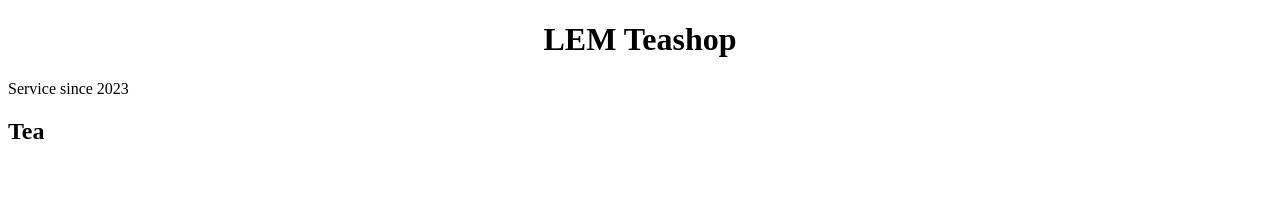
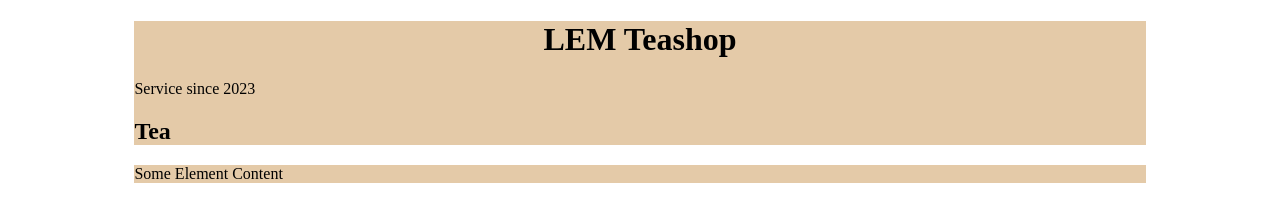
Before and after one commit to LemuelVelez/LEM-TEASHOP, a plain HTML site: page index.html in a window 1280 px wide. Drawn offline with Linux system fonts and the light colour scheme.

Commit message:
Center the div using margin auto set the margin-left and margin-right to auto

```diff
--- a/css/styles.css
+++ b/css/styles.css
@@ -1,7 +1,10 @@
-.body{
-    background-color: snow;
+body{
+    /* background-color: rgb(228,202, 168); */
 }
 
-.div{
-    background-color: greenyellow;
+div{
+    background-color: rgb(228,202, 168);
+    width: 80%;
+    margin-left: auto;
+    margin-right: auto;
 }
--- a/index.html
+++ b/index.html
@@ -30,8 +30,6 @@
         </main>
     </div>
 
-    <div>
-
-    </div>
+    <div>Some Element Content</div>
 </body>
 </html>
```
